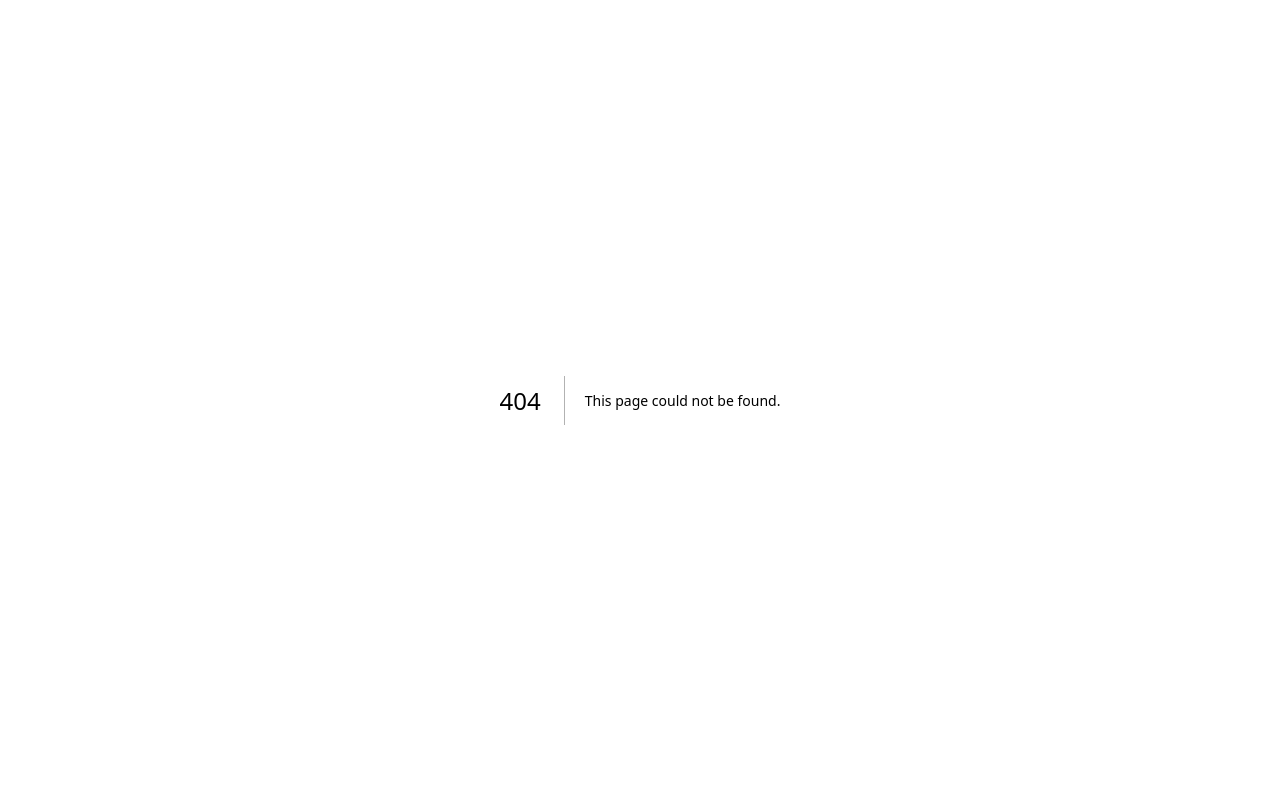
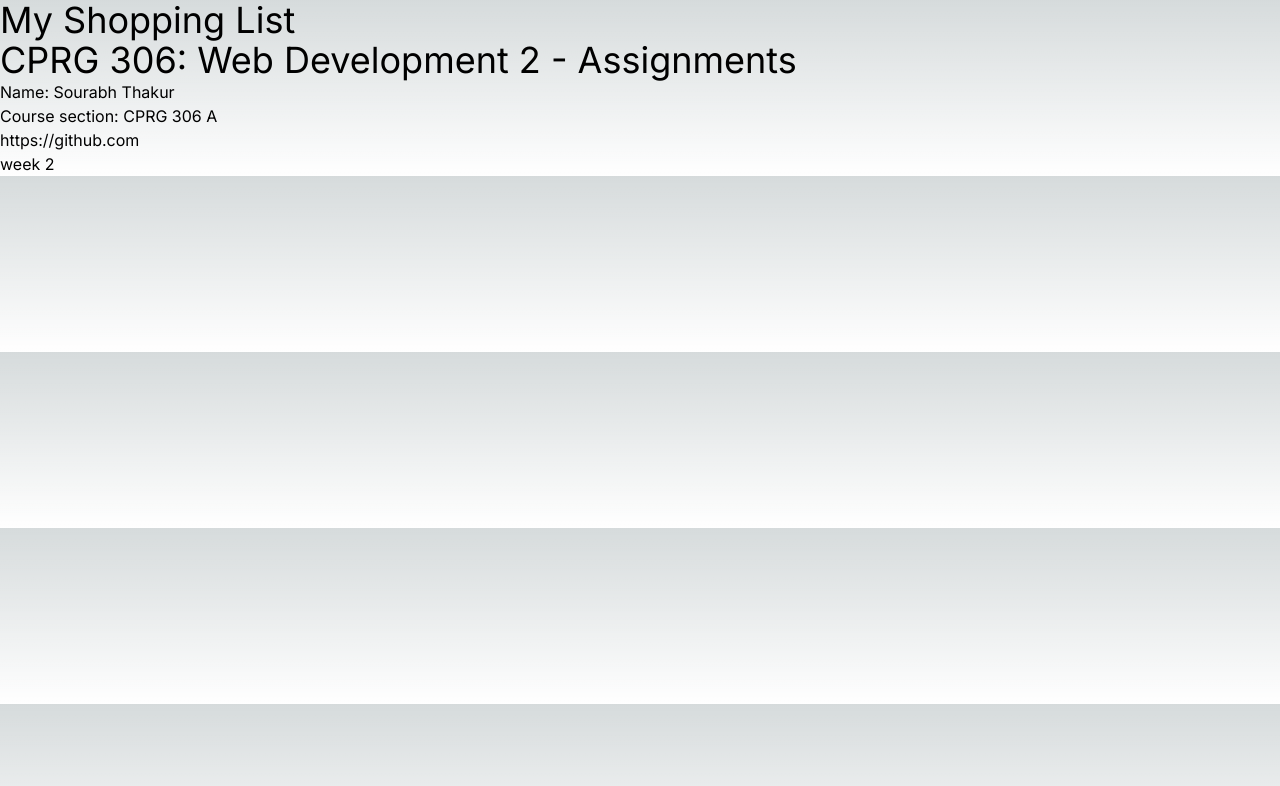
Before and after one commit to SourabhThakur01/cprg306-assignments, a Next.js app: page /week2 in a window 1280 px wide. Before the commit this address had no page. Shown: the top 786 px of the page. Built offline with nearby package versions, Linux system fonts and the light colour scheme.

Commit message:
add the week2 page

```diff
--- a/app/page.js
+++ b/app/page.js
@@ -2,11 +2,12 @@ import Link from "next/link";
 
 export default function StudentInfo(){
     return(
-        <main>
-            <h1 class = "cprg {fontSize: 8xl}">CPRG 306: Web Development 2 - Assignments</h1>
+            <div>
+            <h1 class="text-4xl">CPRG 306: Web Development 2 - Assignments</h1>
             <p>Name: Sourabh Thakur</p>
             <p>Course section: CPRG 306 A</p>
-            <Link href="https://github.com/SourabhThakur01/cprg306-assignmnets.git">https://github.com</Link>
-        </main>
+            <Link href="https://github.com/SourabhThakur01/cprg306-assignmnets.git">https://github.com</Link><br/>
+            <Link href="./week2">week 2</Link>
+            </div>
     )
 }
--- /dev/null
+++ b/app/week2/page.js
@@ -0,0 +1,10 @@
+
+import StudentInfo from "../page";
+export default function Week2() {
+    return (
+        <div>
+            <h1 class="text-4xl">My Shopping List</h1>
+            <StudentInfo/>
+        </div>
+    )
+}
```
